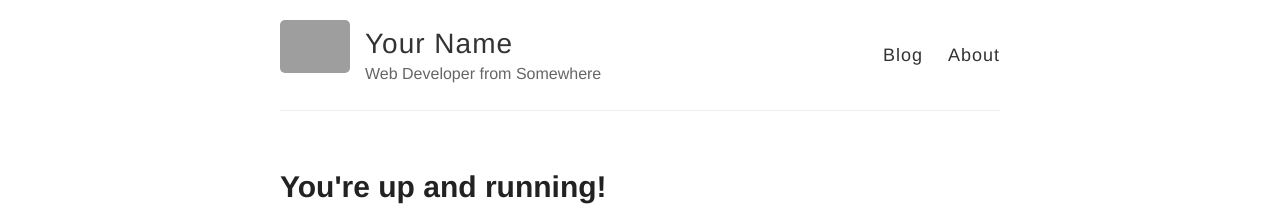
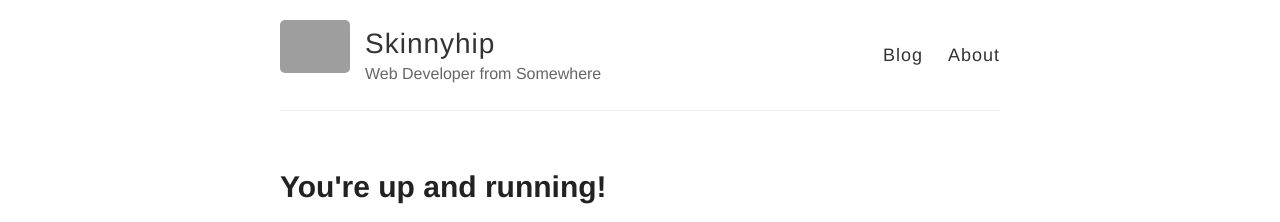
Before and after one commit to yajof/yajof.github.io, a Jekyll site: the page built from index.html, in a window 1280 px wide. Shown: the top 222 px of the page. Built offline with Jekyll 4.4.1, drawn with Linux system fonts in a browser that asks for light colours; grey boxes are pictures that could not be loaded.

Commit message:
Add my name

```diff
--- a/_config.yml
+++ b/_config.yml
@@ -3,7 +3,7 @@
 #
 
 # Name of your site (displayed in the header)
-name: Your Name
+name: Skinnyhip
 
 # Short bio or description (displayed in the header)
 description: Web Developer from Somewhere
```
